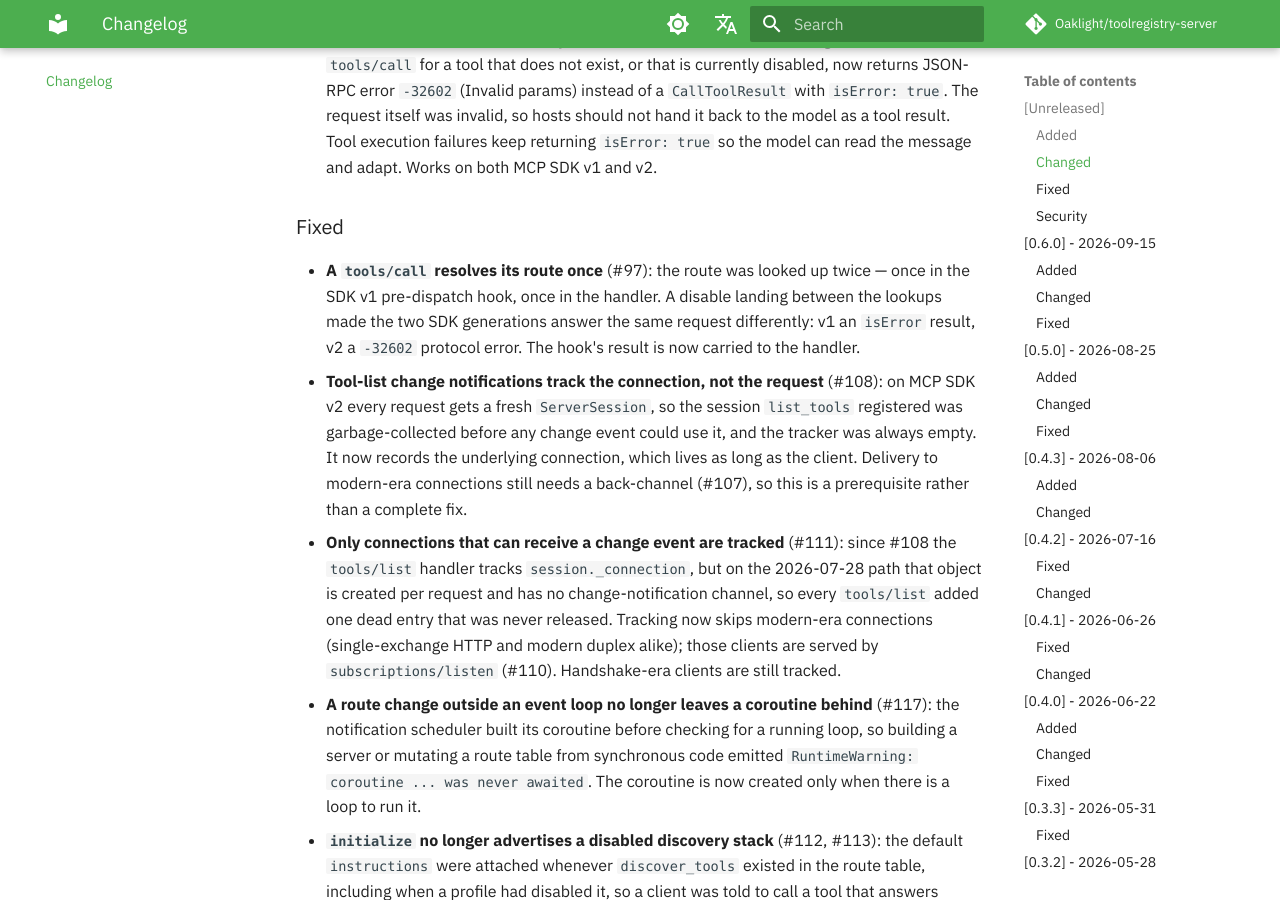
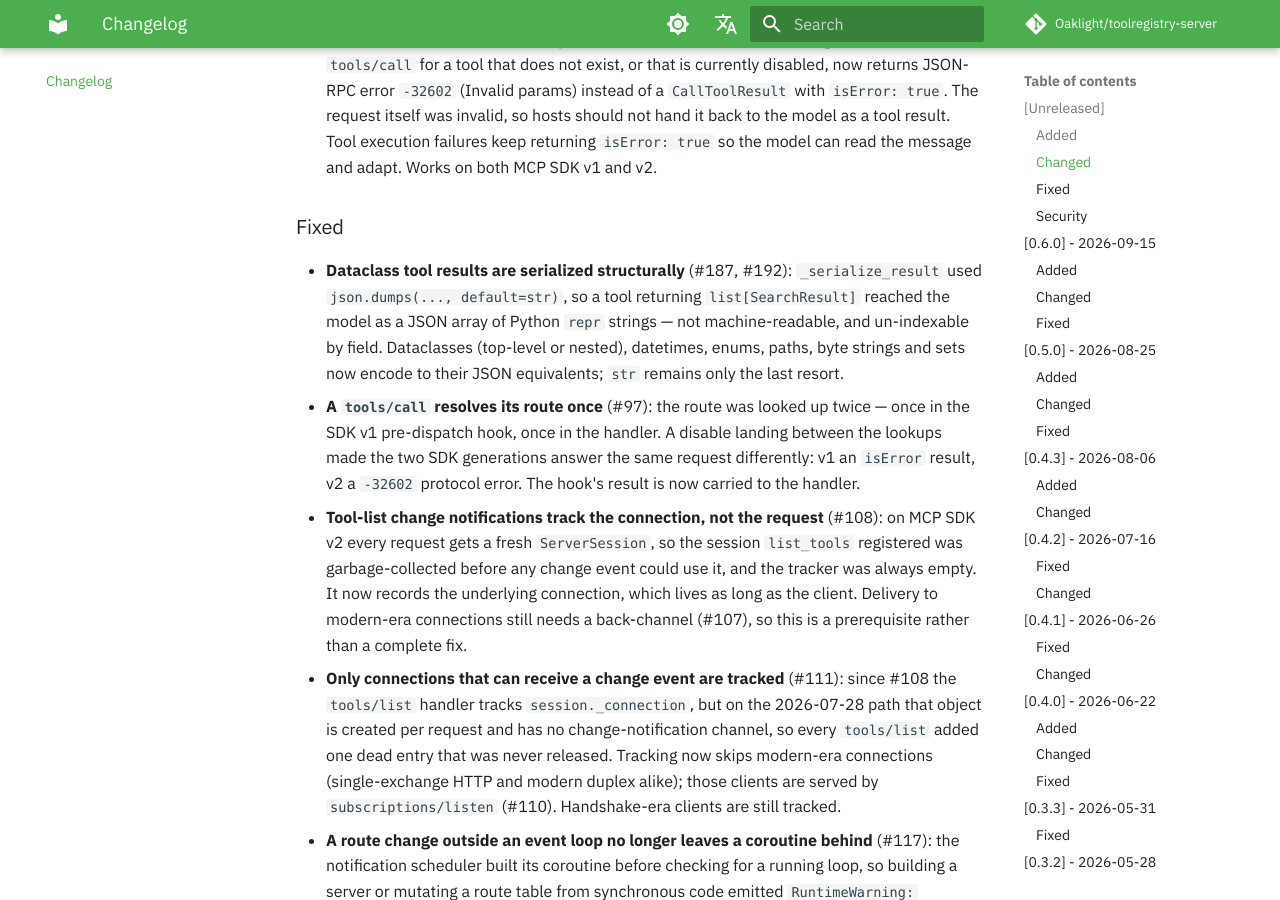
Before and after one commit to Oaklight/toolregistry-server, an MkDocs documentation site: the page built from docs/changelog.md, in a window 1280 px wide and 900 px high, scrolled down 1742 px. Built offline with MkDocs 1.6.1 and Material for MkDocs 9.7.7, drawn with Linux system fonts in a browser that asks for light colours; some web fonts are replaced; comment, search, counter and statistics services are not loaded.

Commit message:
docs: structural encoding for dataclass tool results (#187, #192)

```diff
--- a/docs/changelog.md
+++ b/docs/changelog.md
@@ -23,6 +23,7 @@ The format is based on [Keep a Changelog](https://keepachangelog.com/en/1.1.0/),
 
 ### Fixed
 
+- **Dataclass tool results are serialized structurally** (#187, #192): `_serialize_result` used `json.dumps(..., default=str)`, so a tool returning `list[SearchResult]` reached the model as a JSON array of Python `repr` strings — not machine-readable, and un-indexable by field. Dataclasses (top-level or nested), datetimes, enums, paths, byte strings and sets now encode to their JSON equivalents; `str` remains only the last resort.
 - **A `tools/call` resolves its route once** (#97): the route was looked up twice — once in the SDK v1 pre-dispatch hook, once in the handler. A disable landing between the lookups made the two SDK generations answer the same request differently: v1 an `isError` result, v2 a `-32602` protocol error. The hook's result is now carried to the handler.
 - **Tool-list change notifications track the connection, not the request** (#108): on MCP SDK v2 every request gets a fresh `ServerSession`, so the session `list_tools` registered was garbage-collected before any change event could use it, and the tracker was always empty. It now records the underlying connection, which lives as long as the client. Delivery to modern-era connections still needs a back-channel (#107), so this is a prerequisite rather than a complete fix.
 - **Only connections that can receive a change event are tracked** (#111): since #108 the `tools/list` handler tracks `session._connection`, but on the 2026-07-28 path that object is created per request and has no change-notification channel, so every `tools/list` added one dead entry that was never released. Tracking now skips modern-era connections (single-exchange HTTP and modern duplex alike); those clients are served by `subscriptions/listen` (#110). Handshake-era clients are still tracked.
```
